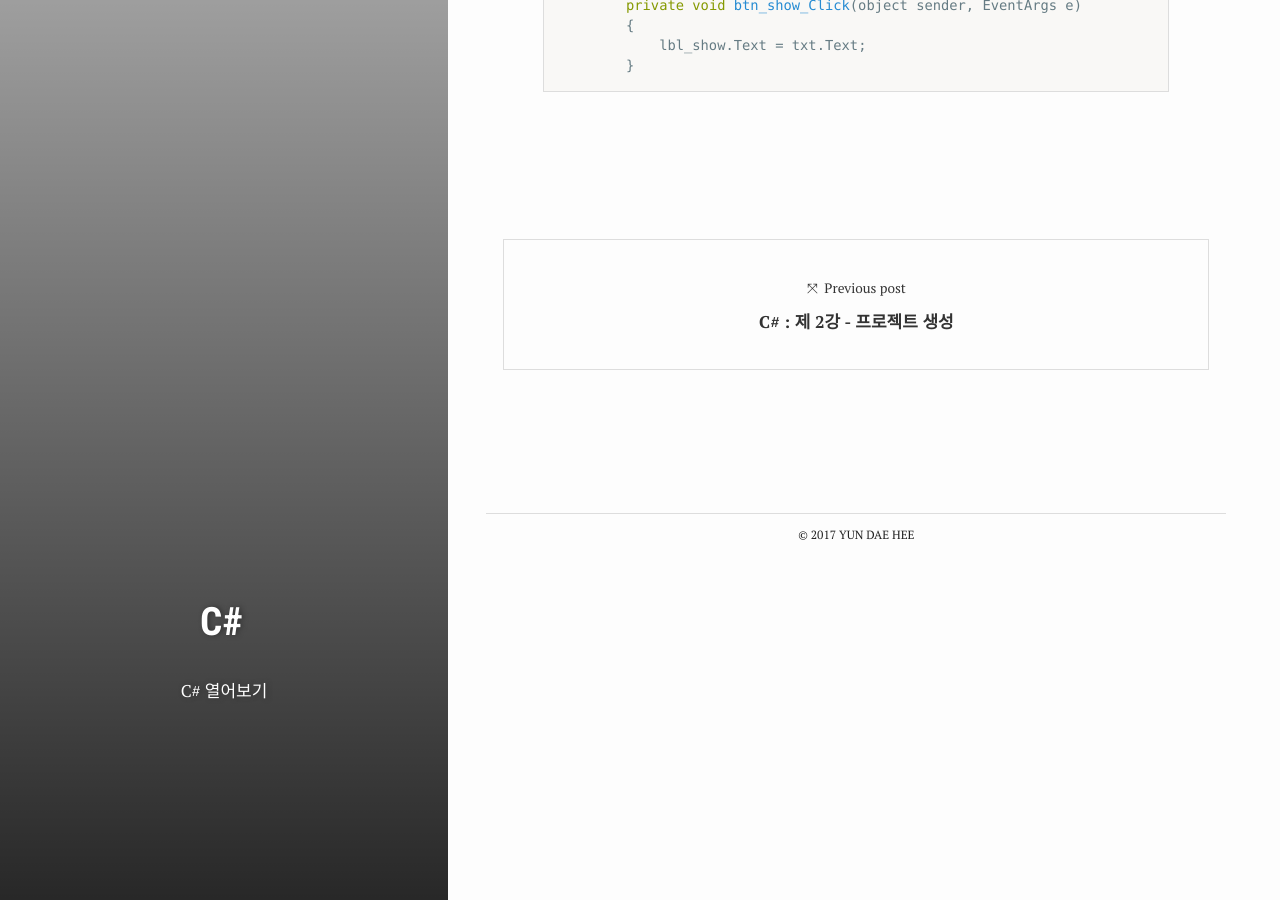
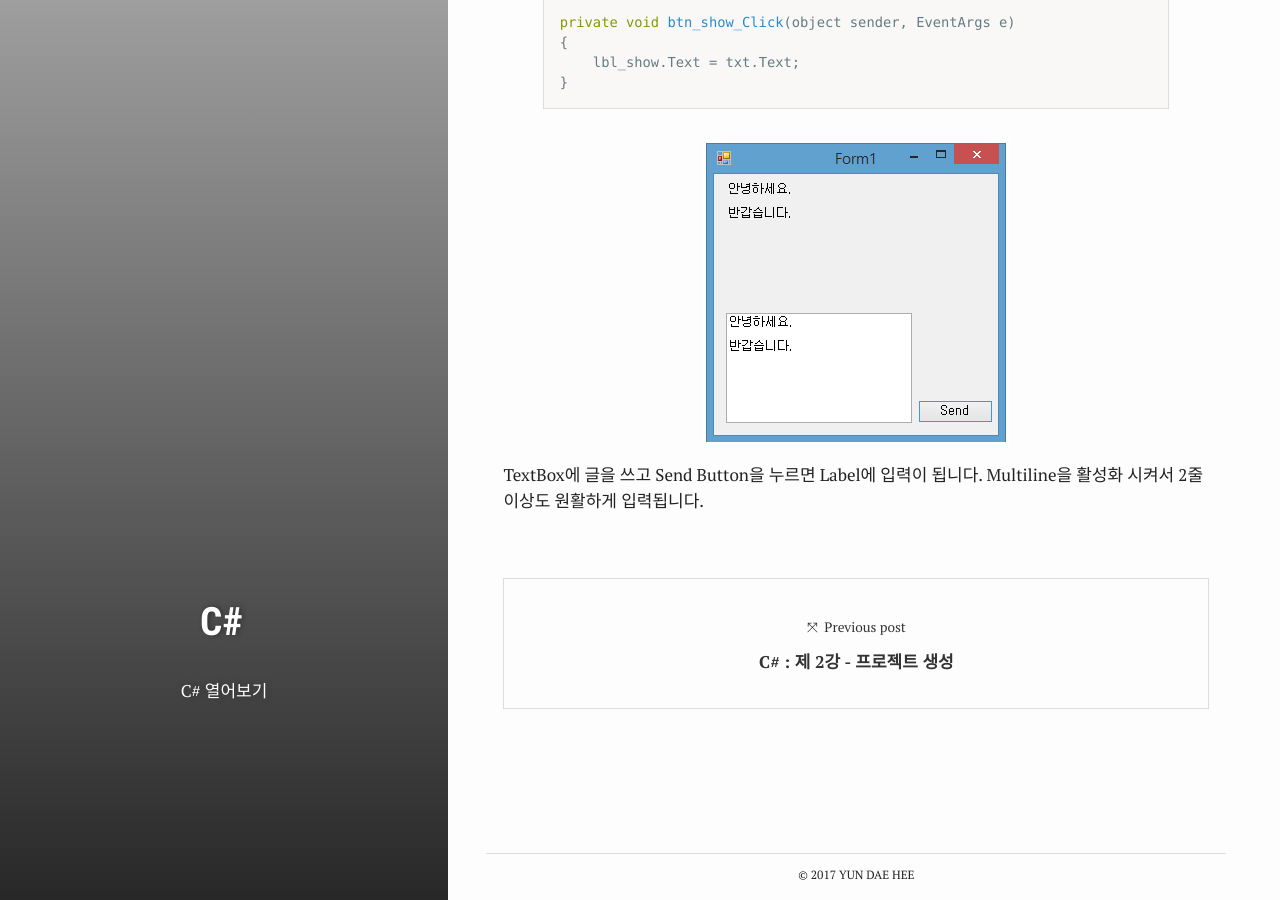
Before and after one commit to test076923/076923.github.io, a Jekyll site: the page built from _posts/2017-07-23-C#-3.md, in a window 1280 px wide and 900 px high, scrolled down 2674 px. Built offline with Jekyll 4.4.1, drawn with Linux system fonts in a browser that asks for light colours.

Commit message:
Update 2017-07-23-C#-3.md

```diff
--- a/_posts/2017-07-23-C#-3.md
+++ b/_posts/2017-07-23-C#-3.md
@@ -12,7 +12,7 @@ author: 윤대희
 
 
 #### 프로젝트 구성 ####
-[![1]({{ site.images }}/C/ch3/1.png)]({{ site.images }}/C/ch3/1.png)
+[![1]({{ site.images }}/C/ch3/1.PNG)]({{ site.images }}/C/ch3/1.PNG)
 도구상자에서 **Label, TextBox, Button**을 **Form1**에 끌어 놓습니다. (drag-and-drop) 또는 **더블클릭**을 하여 Form1에 생성시킬 수 있습니다.
 
 - Tip : 검색 도구 상자 창에서 **검색**하여 찾을 수 있습니다.
@@ -28,6 +28,7 @@ Label, TextBox, Button을 다음과 같이 배치합니다. TextBox의 우측
 Label의 속성에서 (NAME)을 **lbl_show**로 바꾸어 줍니다. 또한 TextBox와 Button의 이름을 각각 **txt**, **btn_show**로, Button의 Text는 **Send**로 바꾸어 줍니다.
 
 - Tip : 컨트롤의 이름을 바꾸는 이유는 같은 컨트롤을 여러개 사용할 경우, 가독성을 높이기 위해서 바꾸어줍니다. 만약, Label을 여러개 사용할 경우 Label1, Label2, Label3 ... 으로 구별이 어려워집니다. 각각의 이름을 부여하여 구별하기 쉽게 합니다.
+
 - Tip : 컨트롤의 이름은 중복할 수 없으며, 대소문자를 구별합니다.
 
 <br>
@@ -36,15 +37,13 @@ btn_show Button을 더블 클릭합니다. 더블 클릭 할 경우 자동적으
 
 {% highlight js %}
 
-        private void btn_show_Click(object sender, EventArgs e)
-        {
-            lbl_show.Text = txt.Text;
-        }
+private void btn_show_Click(object sender, EventArgs e)
+{
+    lbl_show.Text = txt.Text;
+}
 
 {% endhighlight %}
 
 
-
-
-
-<br><br>
+[![5]({{ site.images }}/C/ch3/5.png)]({{ site.images }}/C/ch3/5.png)
+TextBox에 글을 쓰고 Send Button을 누르면 Label에 입력이 됩니다. Multiline을 활성화 시켜서 2줄 이상도 원활하게 입력됩니다.
```
